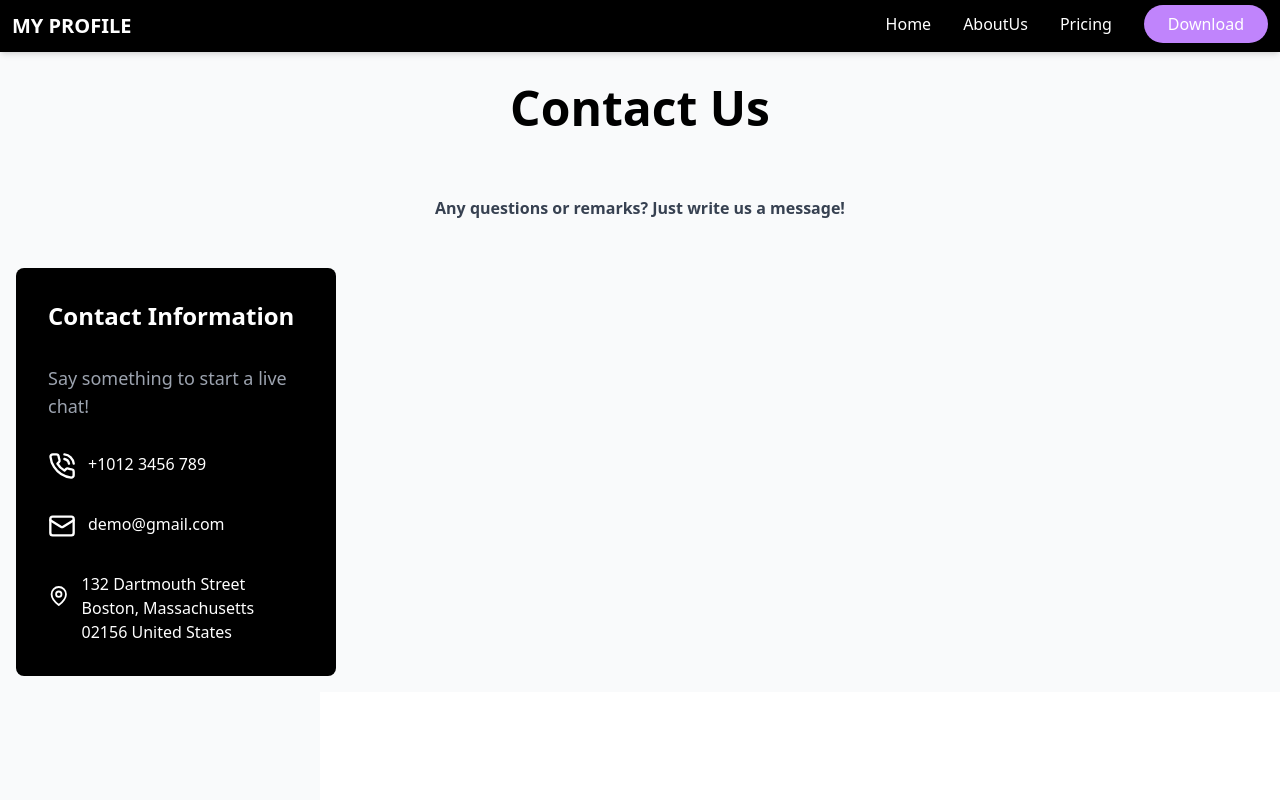
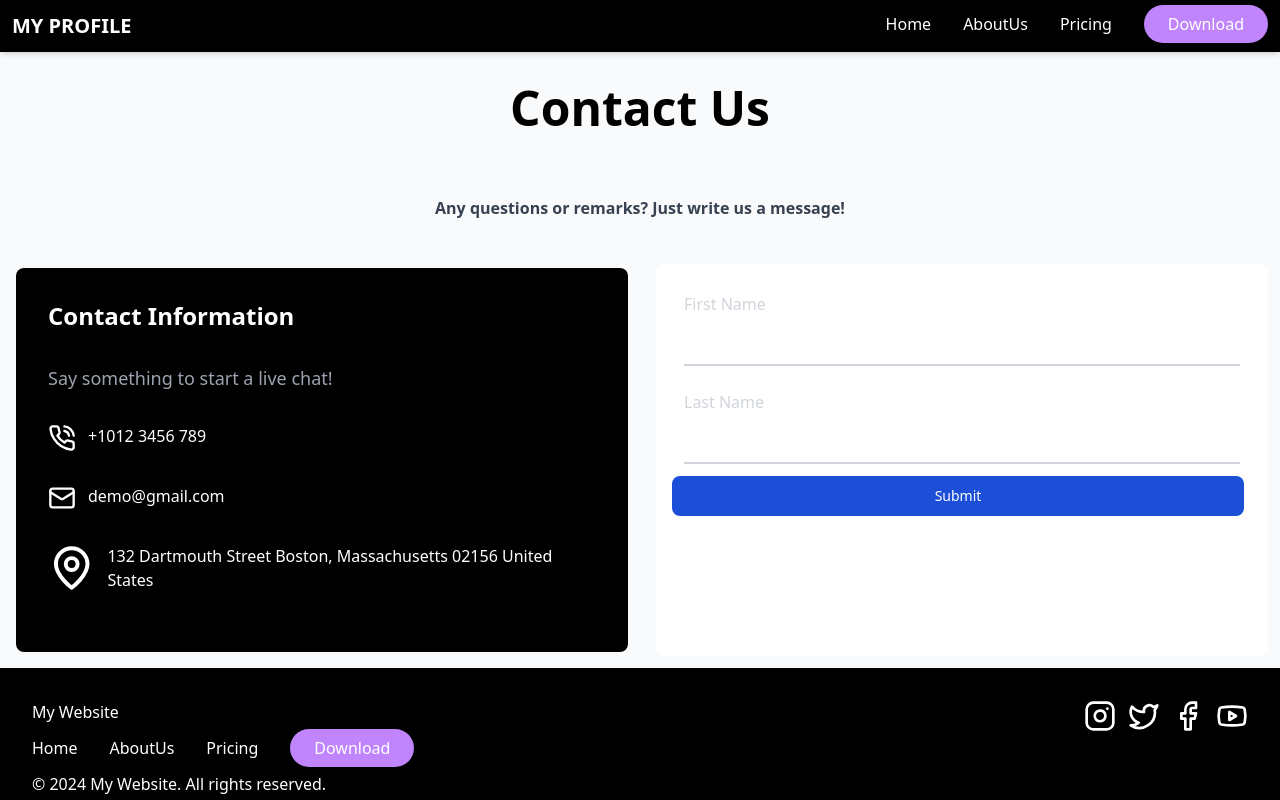
Before and after one commit to zeiq-co/anoop-project, a Next.js app: page /contact in a window 1280 px wide. Shown: the top 800 px of the page. Built offline with nearby package versions, Linux system fonts and the light colour scheme.

Commit message:
fixed the box using flex, changed direction of information

```diff
--- a/src/pages/contact.jsx
+++ b/src/pages/contact.jsx
@@ -24,9 +24,9 @@ export default function Home() {
       {/* Title */}
 
       {/* Info */}
-      <div>
+      <div className='flex flex-row'>
         {/* Black Box */}
-        <div className='min-h-96 m-4 w-1/4 rounded-lg bg-black p-4 text-white'>
+        <div className='flex flex-1 flex-col min-h-96 m-4 w-1/4 rounded-lg bg-black p-4 text-white'>
           <h1 className='p-4 text-2xl font-bold'>Contact Information</h1>
           <p className='p-4 text-lg text-gray-400'>Say something to start a live chat!</p>
           <div className='flex flex-row space-x-3 p-4'>
@@ -44,9 +44,17 @@ export default function Home() {
         </div>
         {/* Black Box */}
         {/* White Box */}
-        <div className='bg-white justify-self-end min-h-96 w-3/4'>
-
-
+        <div className='flex flex-col flex-1 bg-white min-h-96 w-3/4 m-3 p-4 rounded-lg'>
+         <p className='p-3 text-gray-300'>First Name</p>
+         <input type="text" className=' m-3 bg-white border-gray-300 border-spacing-3 border-b-2' ></input>
+         <p className='p-3  text-gray-300'>Last Name</p>
+         <input type="text" className=' m-3 bg-white border-gray-300 border-spacing-3 border-b-2' ></input>
+         <button
+          onClick={() => alert('Your form is submitted!')}
+          type="submit"
+          className="text-white bg-blue-700 hover:bg-blue-800 focus:ring-4 focus:ring-blue-300 font-medium rounded-lg text-sm px-5 py-2.5 me-2 mb-2 dark:bg-blue-600 dark:hover:bg-blue-700 focus:outline-none dark:focus:ring-blue-800">
+          Submit
+        </button>
         </div>
         {/* White Box */}
       </div>
```
